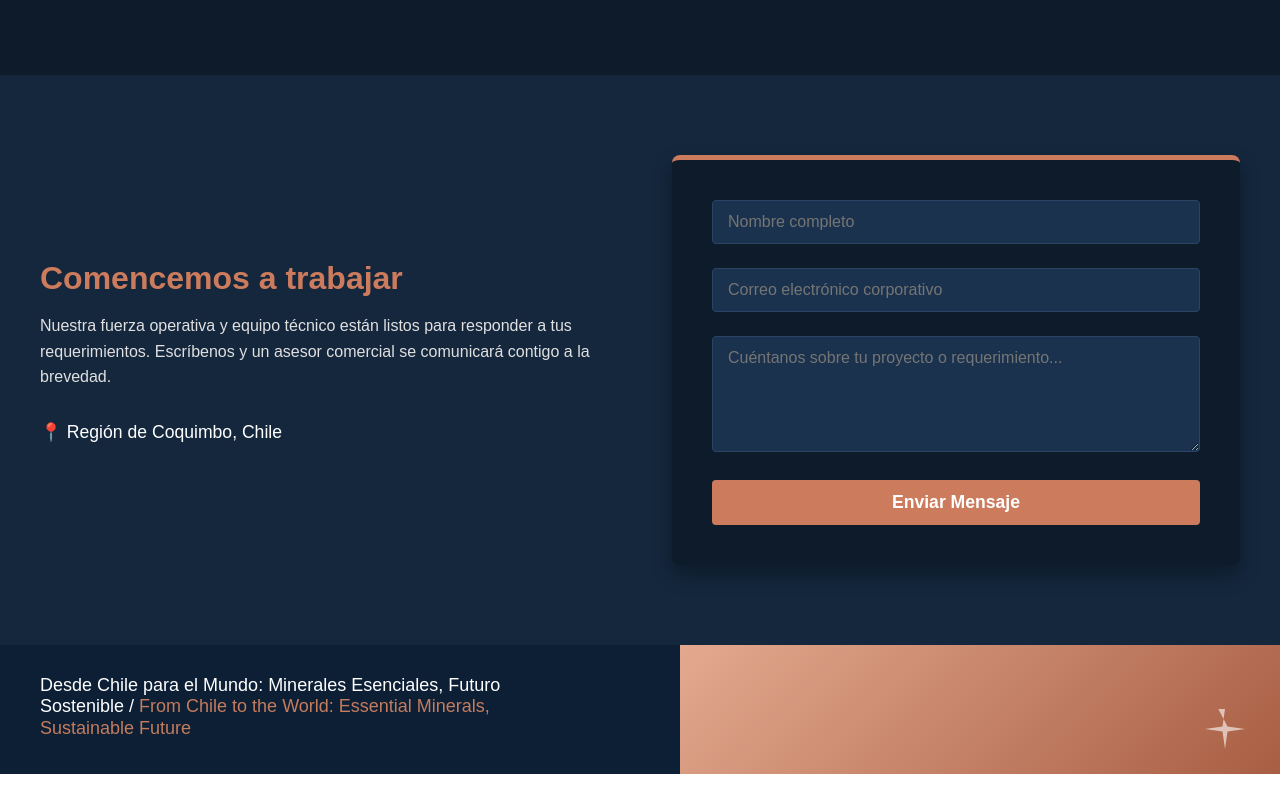
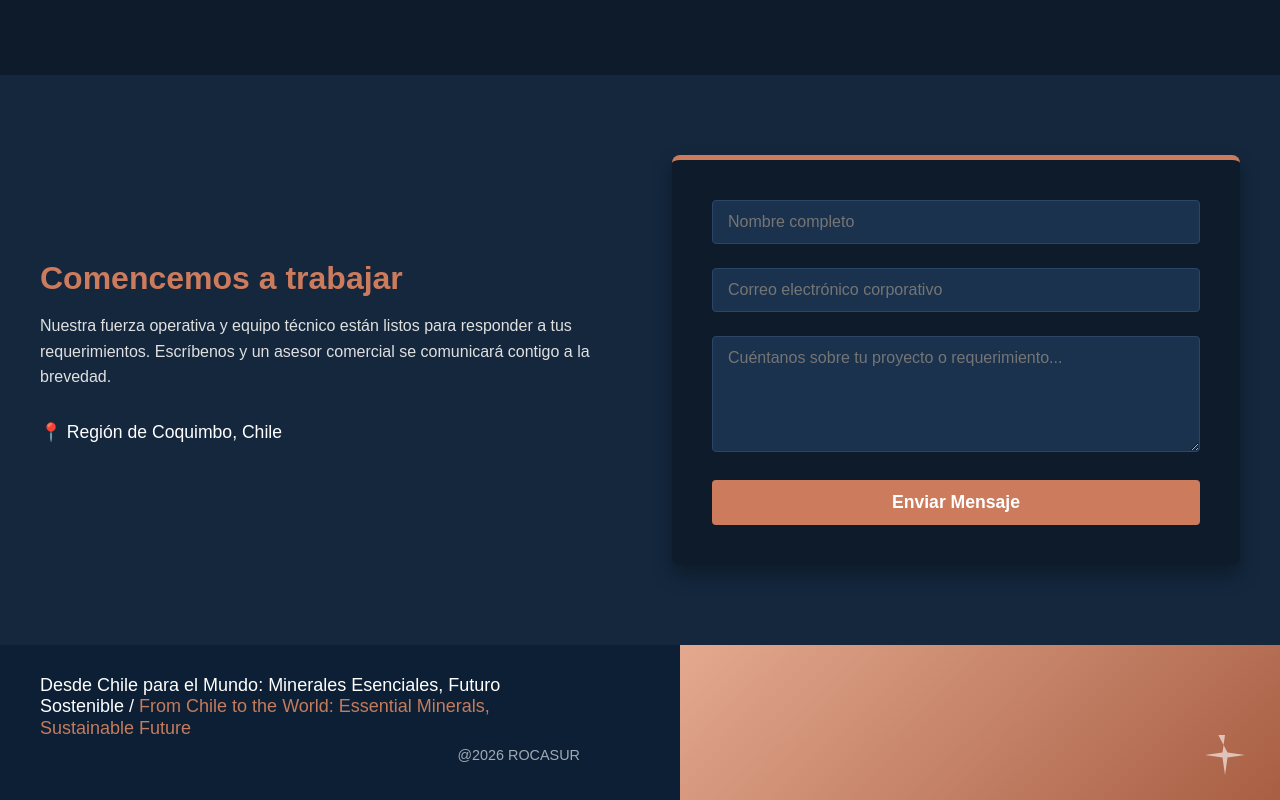
Before and after one commit to yudelkateran-cmd/ROCASUR, a website built with Vite: page index.html in a window 1280 px wide. Shown: the part 1040-1840 px from the top of the page. Before the commit the page ends 1814 px from the top, so only its background shows below. Built offline with nearby package versions, Linux system fonts and the light colour scheme.

Commit message:
Agregando Detalles

```diff
--- a/src/js/footer.js
+++ b/src/js/footer.js
@@ -7,12 +7,13 @@ document.addEventListener("DOMContentLoaded", () => {
                 <div class="footer-left">
                     <h3 class="footer-slogan">
                         <span class="slogan-es">Desde Chile para el Mundo: Minerales Esenciales, Futuro Sostenible /</span>
-                        <span class="slogan-en">From Chile to the World: Essential Minerals, Sustainable Future</span>
+                        <span class="slogan-en">From Chile to the World: Essential Minerals, Sustainable Future </span>
+                        <span class="copyright">@2026 ROCASUR</span>
                     </h3>
                 </div>
                 <div class="footer-right">
                     <svg class="footer-star" viewBox="0 0 24 24" fill="none" xmlns="http://www.w3.org/2000/svg">
-                        <path d="M8 0L13.5 10.5L24 12L13.5 13.5L12 24L10.5 13.5L0 12L10.5 10.5L12 0Z" fill="white" opacity="0.6"/>
+                       <path d="M8 0L13.5 10.5L24 12L13.5 13.5L12 24L10.5 13.5L0 12L10.5 10.5L12 0Z" fill="white" opacity="0.6"/>
                     </svg>
                 </div>
             </footer>
--- a/src/style.css
+++ b/src/style.css
@@ -432,3 +432,11 @@ html {
 .btn-submit:hover {
     background-color: #b0654a; /* Un cobre más oscuro al pasar el mouse */
 }
+.copyright {
+    display: block; /* Obliga al elemento a bajar a una nueva línea */
+    margin-top: 8px; /* Opcional: añade un poco de espacio arriba para que no quede tan pegado */
+    margin-right: 0;
+    font-size: 0.8em; /* Opcional: hace que el texto del copyright sea un poco más pequeño */
+    color: #a0aab5;
+    text-align: right;
+}
```
